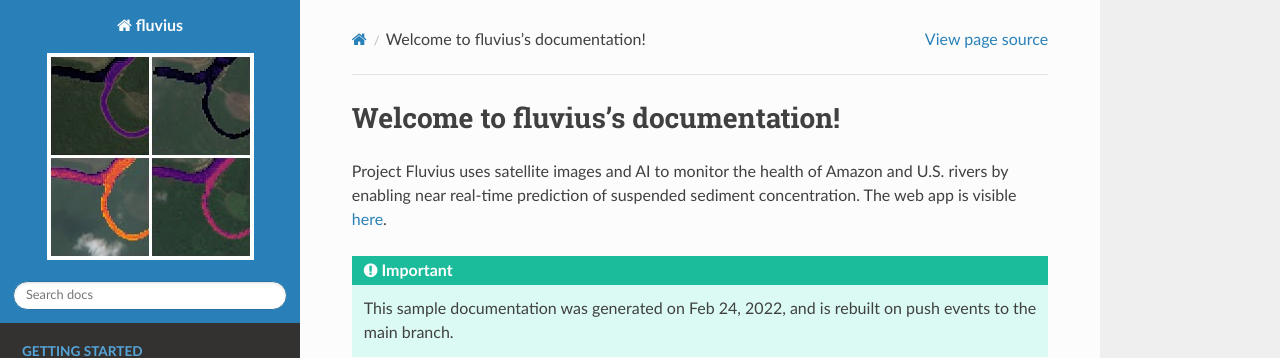
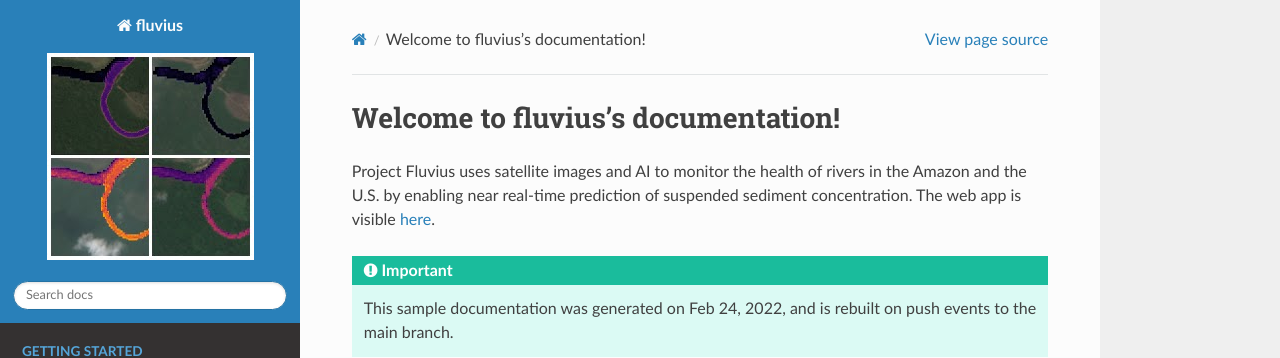
Before and after one commit to csp-inc/fluvius, a Sphinx documentation site: the page built from docs/source/index.rst, in a window 1280 px wide and 1170 px high. Shown: the top 358 px of the window. Built offline with Sphinx 7.4.7 and the Read the Docs theme 2.0.0, drawn with Linux system fonts in a browser that asks for light colours.

Commit message:
update project preamble

```diff
--- a/docs/source/index.rst
+++ b/docs/source/index.rst
@@ -6,7 +6,7 @@
 Welcome to fluvius's documentation!
 ===================================
 
-Project Fluvius uses satellite images and AI to monitor the health of Amazon and U.S. rivers by enabling near real-time prediction of suspended sediment concentration. The web app is visible `here <https://fluviuswebapp.z22.web.core.windows.net>`_.
+Project Fluvius uses satellite images and AI to monitor the health of rivers in the Amazon and the U.S. by enabling near real-time prediction of suspended sediment concentration. The web app is visible `here <https://fluviuswebapp.z22.web.core.windows.net>`_.
 
 .. important::
 
```
